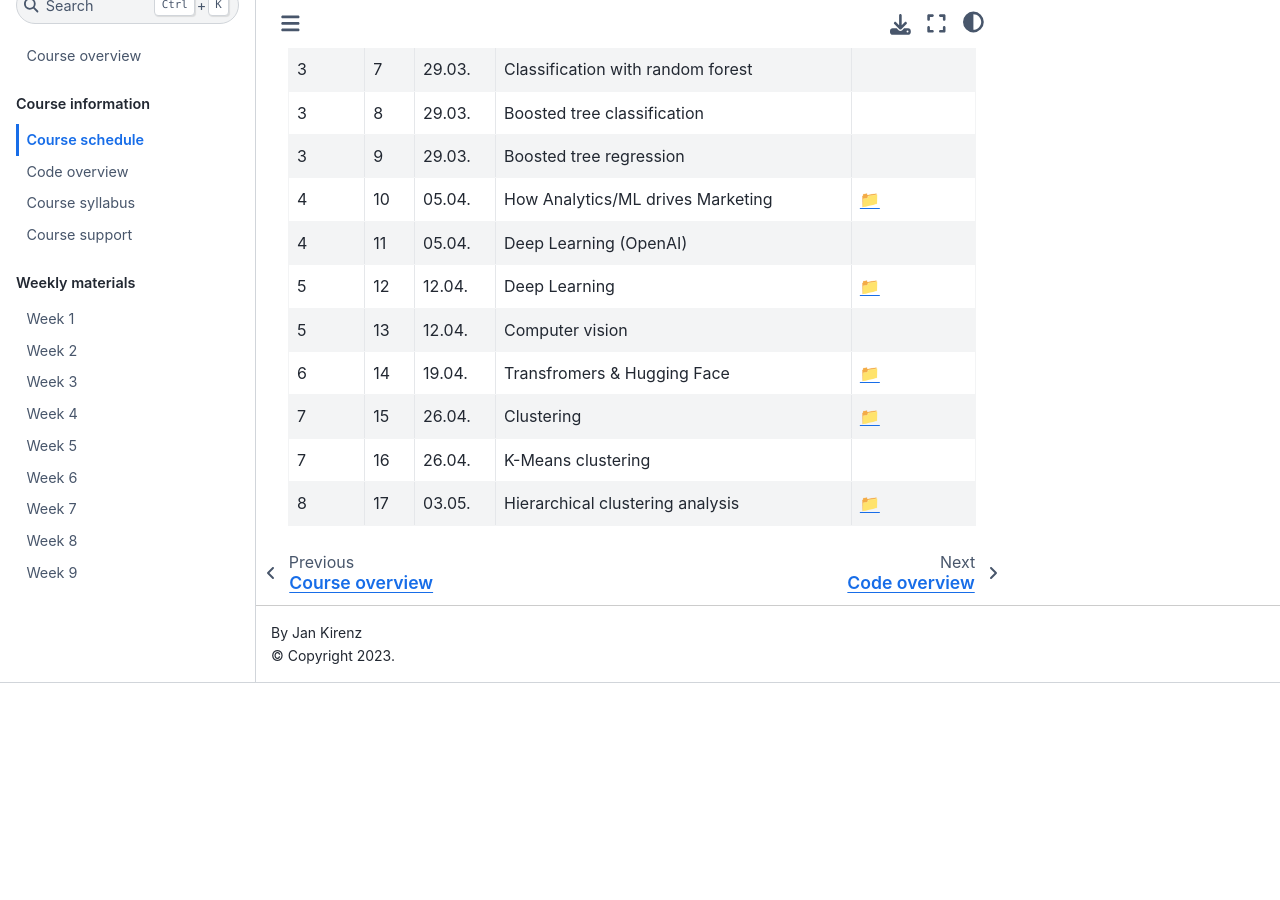
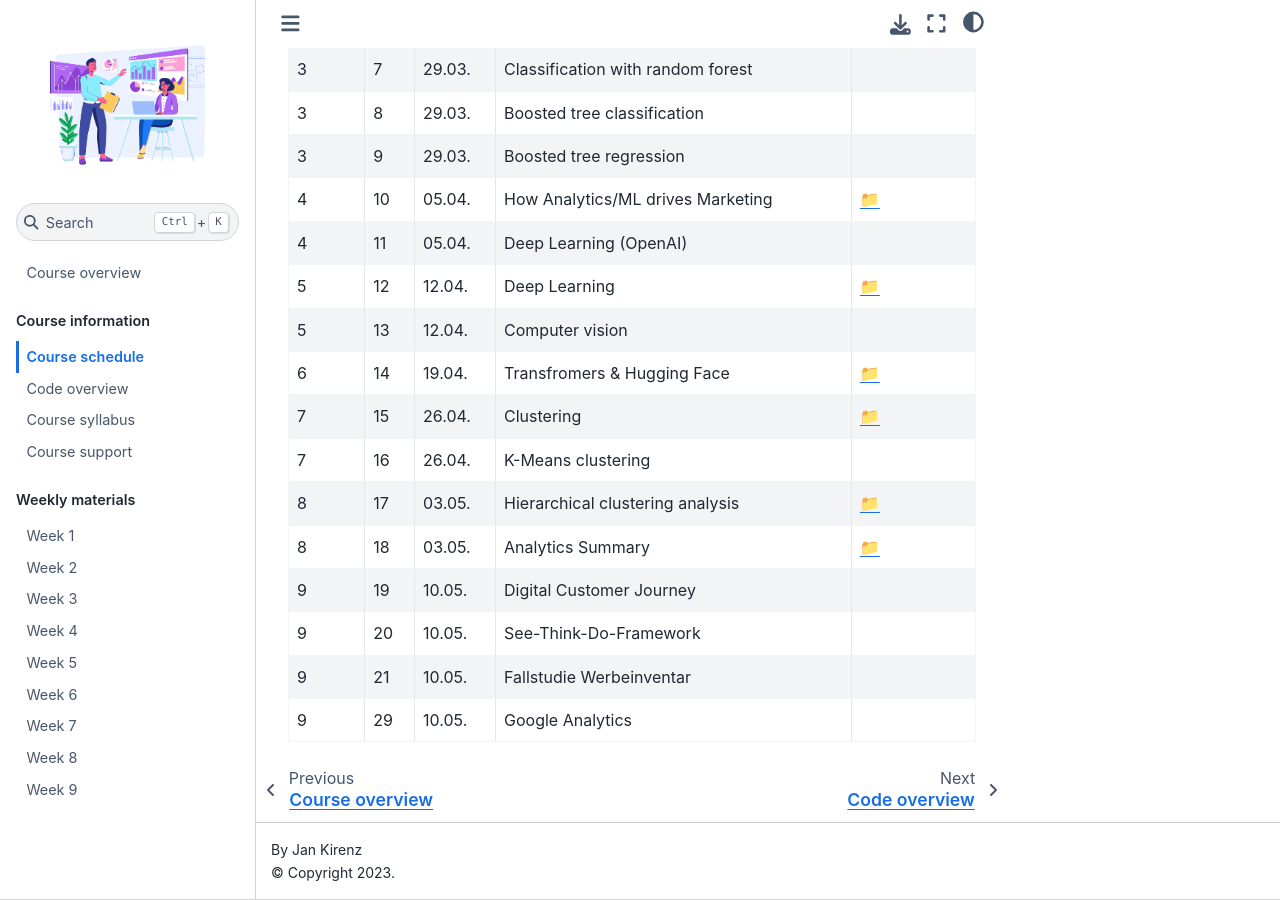
Before and after one commit to kirenz/om2, a Jupyter Book: the page built from docs/course-schedule.md, in a window 1280 px wide and 900 px high, scrolled down 643 px. Built offline with Jupyter Book 1.0.4 settings and Sphinx 7.4.7 and the Sphinx Book theme 1.1.4, drawn with Linux system fonts in a browser that asks for light colours; before the commit the page ends 1326 px from its top, so only the background shows below that.

Commit message:
Update course-schedule.md

```diff
--- a/docs/course-schedule.md
+++ b/docs/course-schedule.md
@@ -9,7 +9,6 @@
 :::
 
 For a semester overview, take a look at the [course-overview](../docs/course-overview.md).
-
 
 |	Week	|	Nr.	|	Date	|	Topic	|	Resources	|
 |	---	|	---	|	---	|	---	|	---	|
@@ -30,3 +29,8 @@
 |	7	|	15	|	26.04.	|	Clustering 	|	[📁](../weeks/week7.md)	|
 |	7	|	16	|	26.04.	|	K-Means clustering	|		|
 |	8	|	17	|	03.05.	|	Hierarchical clustering analysis	|	[📁](../weeks/week8.md)	|
+|	8	|	18	|	03.05.	|	Analytics Summary	|	[📁](../weeks/week8.md)	|
+|	9	|	19	|	10.05.	|	Digital Customer Journey	|		|
+|	9	|	20	|	10.05.	|	See-Think-Do-Framework	|		|
+|	9	|	21	|	10.05.	|	Fallstudie Werbeinventar	|		|
+|	9	|	29	|	10.05.	|	Google Analytics	|		|
```
